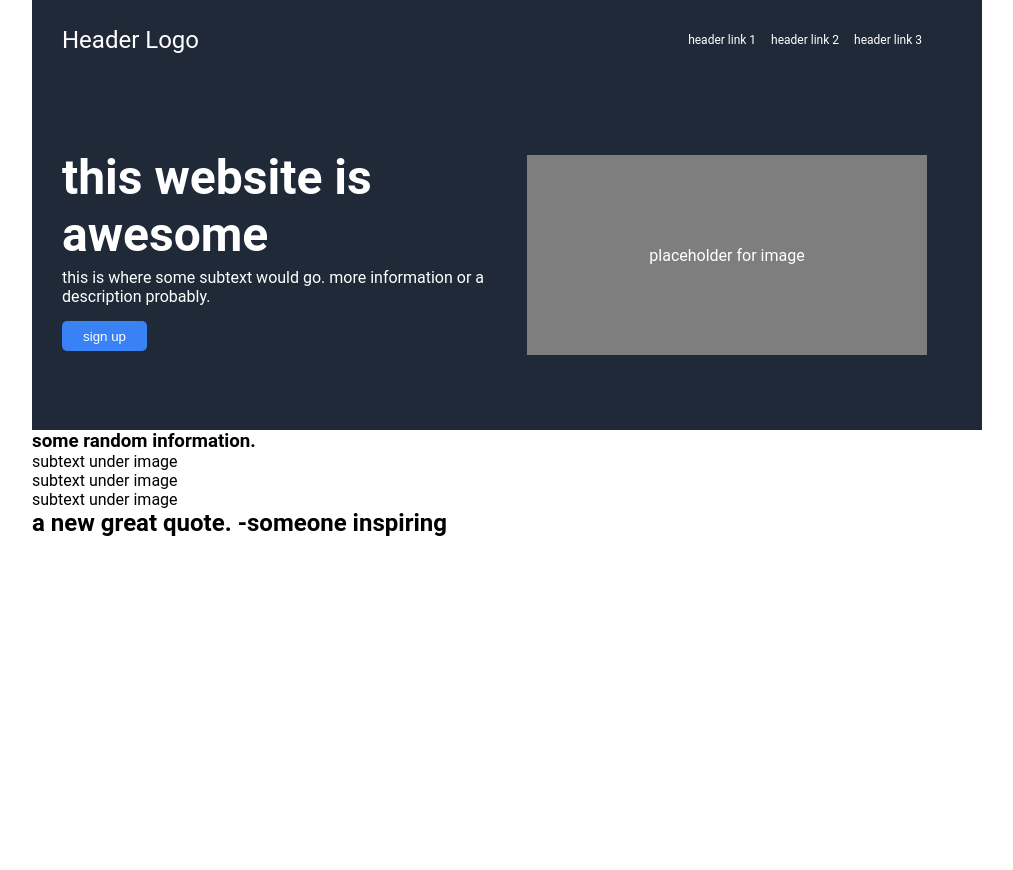
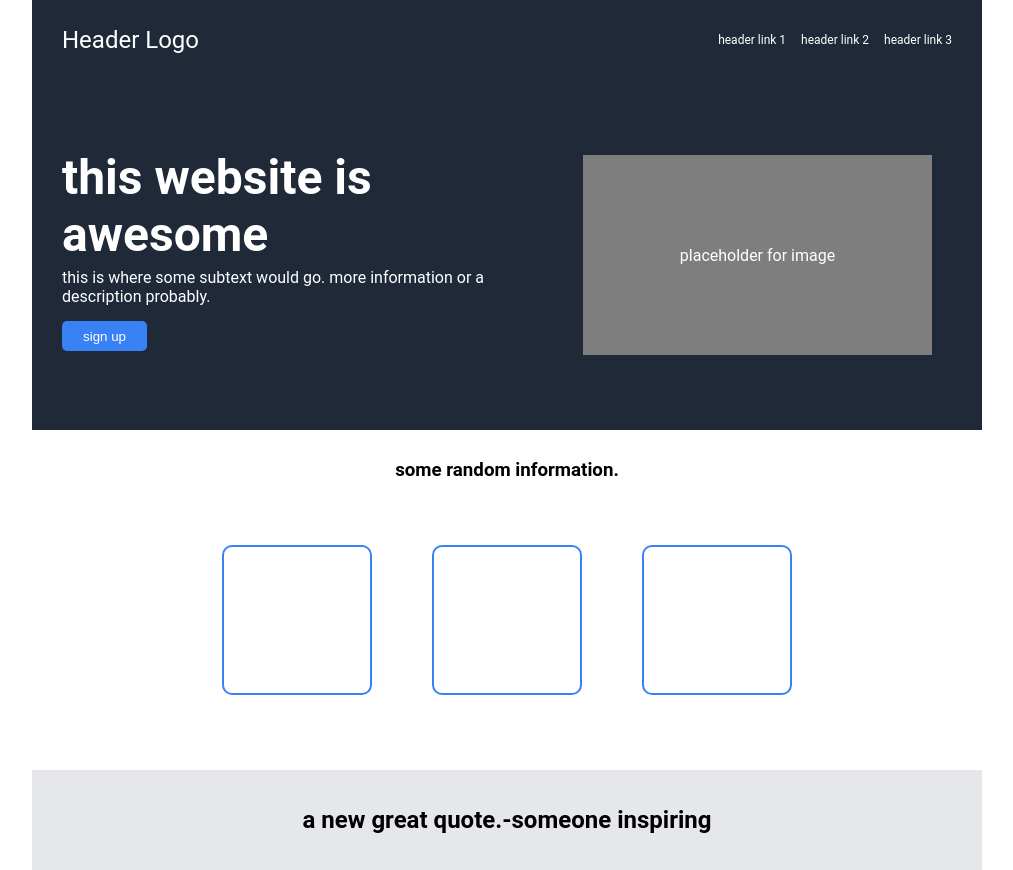
Before and after one commit to b-frazier/landing-page, a plain HTML site: page index.html in a window 1280 px wide. Shown: the whole page, without its empty margins (133-1146 px from the left). Before the commit the page ends 800 px from the top, so only its background shows below. Drawn offline with Linux system fonts and the light colour scheme.

Commit message:
finish footer andinformation section.

```diff
--- a/index.html
+++ b/index.html
@@ -27,7 +27,7 @@
          </div>
         </nav>
       <section>
-        <div class="hero">
+        <div class="container">
             <h1>this website is awesome</h1>
             <p class="subtxt">this is where some subtext would go. more information or a description probably.
             </p>
@@ -35,19 +35,23 @@
         </div>
         <div class="img">placeholder for image</div>
       </section>
-     <div class="info">
+
         <h3>some random information.</h3>
+     <div class="container">
+         <div class="box">
+             <!--i had to add this box class to be able to style the boxes. i couldnt just use the container-->
         <!--can't remember how to set up the code for boxes w text under. going to use divs and i think i can style in css-->
         <div class="boxes"></div>
-        <p>subtext under image</p>
         <div class="boxes"></div>
-        <p>subtext under image</p>
         <div class="boxes"></div>
-        <p>subtext under image</p>
+         </div>
+     </div>
+      <div class="container">
+        <footer>
+         <h2>a new great quote.</h2>
+         <h2 class="author"> -someone inspiring</h2>
+        </footer>
+      </div>
     </div>
-    <footer>
-        <h2>a new great quote. -someone inspiring</h2>
-    </footer>
-</div>
 </body>
 </html>
--- a/style.css
+++ b/style.css
@@ -9,6 +9,7 @@
 body{
     font-family: roboto, arial, sans-serif;
     font-size: 16px;
+    background-color: white;
 }
 
 .bodycont{
@@ -25,6 +26,7 @@ body{
 
 .logo {
     font-size: x-large;
+    padding: 0 30px;
 }
 
 a {
@@ -51,7 +53,6 @@ ul{
 .container{
     max-width: 1100px;
     margin: 0 auto;
-    padding: 0 30px;
 }
 
 /* this makes the links horizontal*/
@@ -116,3 +117,66 @@ section{
 }
 
 /* everything above is for the hero section*/
+
+
+/* everything below is for the info section*/
+
+.boxes{
+    height: 150px;
+    width: 150px;
+    border-color: #3882f6;
+    border-width: 2px;
+    border-style: solid;
+    border-radius: 10px;
+    margin: 0 30px;
+}
+
+/* im suspicious that there is a shorter way to format the border*/
+
+.container .box{
+    max-width: 1100px;
+    height: 300px;
+    margin: 0 auto;
+    display: flex;
+    justify-content: center;
+    align-items: center;
+
+}
+
+/* i had to add another classification to flexbox the boxes*/
+
+h3{
+    display: flex;
+    align-items: center;
+    justify-content: center;
+    height: 20px;
+    padding-top: 40px;
+}
+
+
+
+
+
+/* everything above is for the info section*/
+
+/* everything below is for the footer*/
+
+footer{
+    display: flex;
+    align-items: center;
+    justify-content: center;
+    height: 100px;
+    background-color: #e5e7eb;
+}
+
+.author{
+
+}
+
+/* everything above is for the footer*/
+
+/* this is where i'll leave it.
+i don't know how to extend the background colors
+to go outside the borders.
+i also don't know how to get text below the boxes.
+i will revisit or rebuild this page in a few weeks.*/
```
